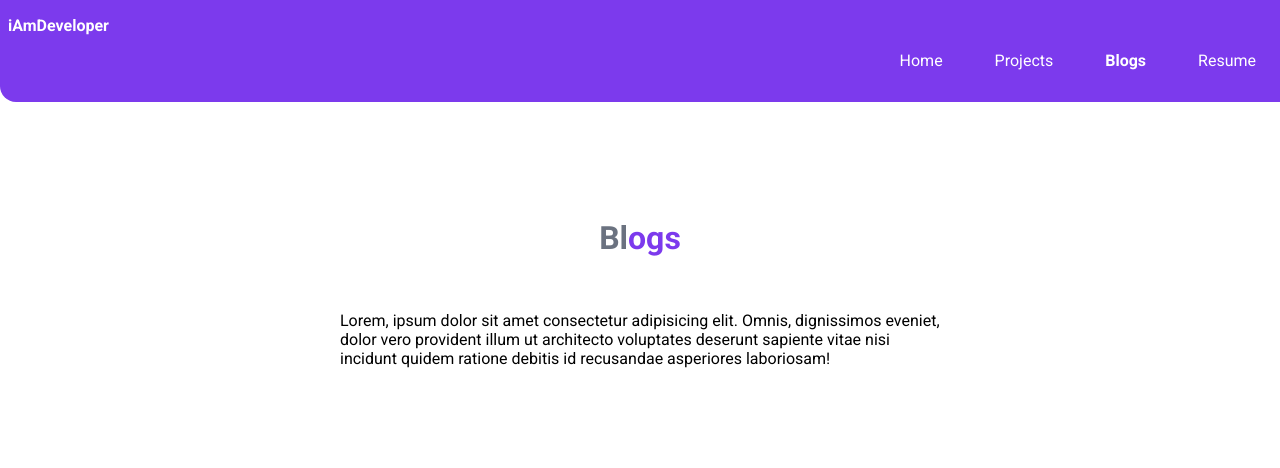
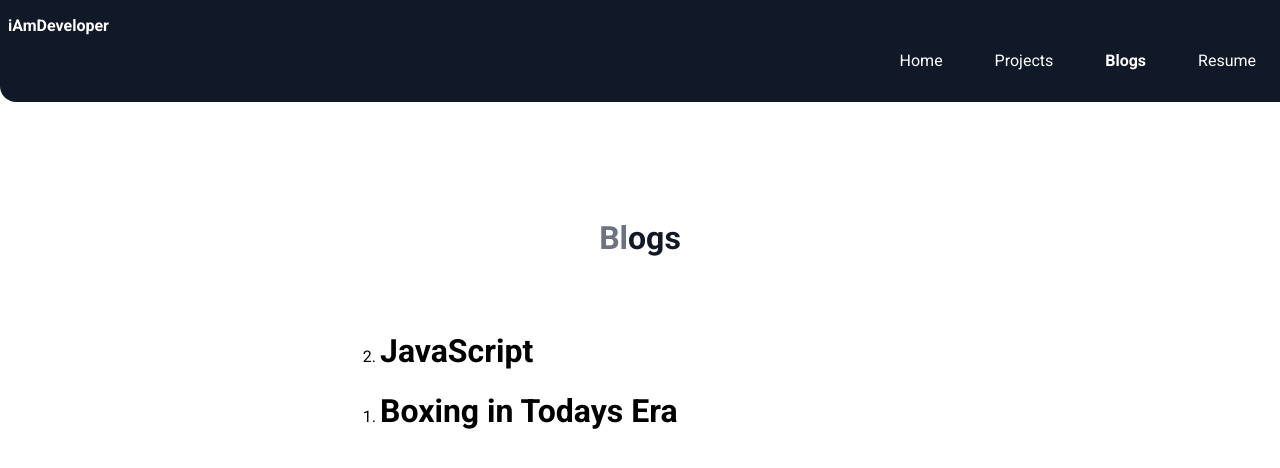
Before and after one commit to Instinct29/laptop-port, a plain HTML site: page blogs.html in a window 1280 px wide. Drawn offline with Linux system fonts and the light colour scheme.

Commit message:
adding blogs
working on blogs

```diff
--- a/blogs.html
+++ b/blogs.html
@@ -29,7 +29,13 @@
 
         <h1 class="hero-heading">Bl<span class="heading-inverted">ogs</span></h1>
     </header>
-    <div class="container container-center">Lorem, ipsum dolor sit amet consectetur adipisicing elit. Omnis, dignissimos eveniet, dolor vero provident illum ut architecto voluptates deserunt sapiente vitae nisi incidunt quidem ratione debitis id recusandae asperiores laboriosam!</div>
+
+    <div class="container container-center">
+        <ol reversed>
+            <li><h1>JavaScript</h1></li>
+            <li><h1>Boxing in Todays Era</h1></li>
+        </ol>
+    </div>
 
 </body>
 </html>
--- a/style.css
+++ b/style.css
@@ -1,6 +1,7 @@
 @import url('https://fonts.googleapis.com/css2?family=Merriweather:wght@400;700&family=Roboto:wght@400;700&display=swap');
 :root{
-    --primary-color: #7C3AED;
+    --primary-color:
+    #111827;
     --dark-grey:#6B7280;
     --off-white:#F3F4F6;
 }
```
Also changed, not shown: index.html (+1 -1 lines), 4.png (added).
